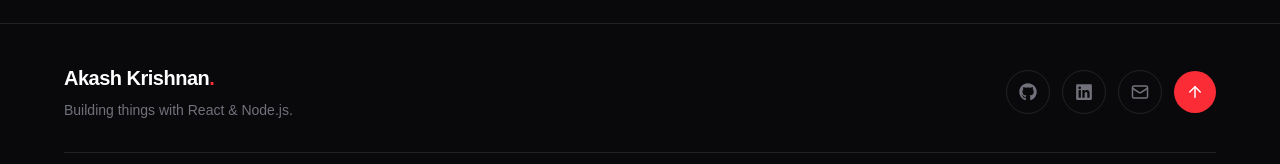
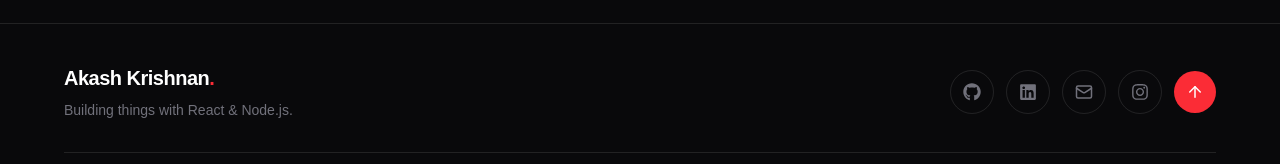
Before and after one commit to akashkrishnan2004/MyPortfolio, a React (Vite) app: page / in a window 1280 px wide. Shown: the part 6071-6235 px from the top of the page. Built offline with nearby package versions, Linux system fonts and the light colour scheme; no server answers.

Commit message:
Add Social Links

```diff
--- a/src/Components/Footer.jsx
+++ b/src/Components/Footer.jsx
@@ -1,5 +1,4 @@
-import { FaGithub, FaLinkedin } from "react-icons/fa";
-import { ArrowUp, Mail } from "lucide-react";
+import { ArrowUp } from "lucide-react";
 import Logo from "./Logo";
 import { SocialLinks } from "../Data/Data";
 
@@ -22,6 +21,8 @@ function Footer() {
             {SocialLinks.map((links, index) => (
               <a
                 href={links.href}
+                target="_blank"
+                rel="noopener noreferrer"
                 aria-label={links.label}
                 key={links.id}
                 className="rounded-full border border-white/10 p-3 text-zinc-500 transition hover:border-red-500/30 hover:text-white"
--- a/src/Data/Data.jsx
+++ b/src/Data/Data.jsx
@@ -32,14 +32,13 @@ import NationView from "../assets/project_images/NationView1.png";
 import {
   Code2,
   Database,
-  icons,
   Layers3,
   Mail,
   Rocket,
   Server,
   Wrench,
 } from "lucide-react";
-import { FaGithub, FaLinkedin } from "react-icons/fa";
+import { FaGithub, FaInstagram, FaLinkedin } from "react-icons/fa";
 
 // Logo.jsx
 // Footer.jsx
@@ -296,20 +295,26 @@ export const MailId = [
 export const SocialLinks = [
   {
     id: 0,
-    href: "#",
+    href: "https://github.com/akashkrishnan2004",
     label: "GitHub",
     icon: <FaGithub size={18} />,
   },
   {
     id: 1,
-    href: "#",
+    href: "https://www.linkedin.com/in/akash-krishnan2004/",
     label: "LinkedIn",
     icon: <FaLinkedin size={18} />,
   },
   {
     id: 3,
-    href: "#",
+    href: "akashkrishnan806@gmail.com",
     label: "Mail",
     icon: <Mail size={18} />,
   },
+  {
+    id: 4,
+    href: "https://www.instagram.com/ak_a_sh_krishnan/",
+    label: "Instagram",
+    icon: <FaInstagram size={18} />
+  }
 ];
--- a/src/pages/Hero.jsx
+++ b/src/pages/Hero.jsx
@@ -67,6 +67,8 @@ function Hero() {
             {SocialLinks.slice(0, 2).map((links, index) => (
               <a
                 href={links.href}
+                target="_blank"
+                rel="noopener noreferrer"
                 aria-label={links.label}
                 key={links.id}
                 className="rounded-full border border-white/10 p-3 text-zinc-500 transition hover:border-red-500/30 hover:text-white"
```
